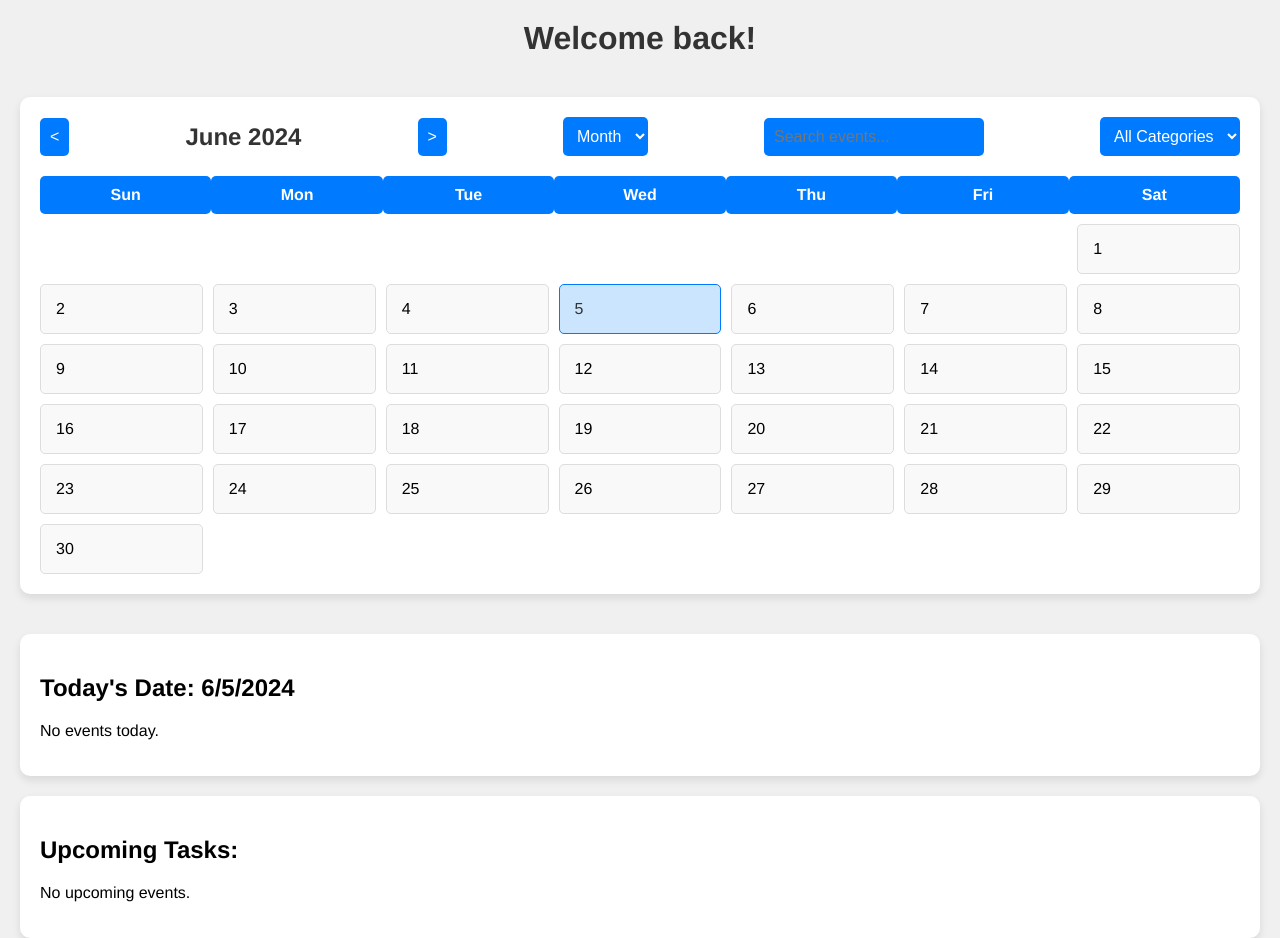
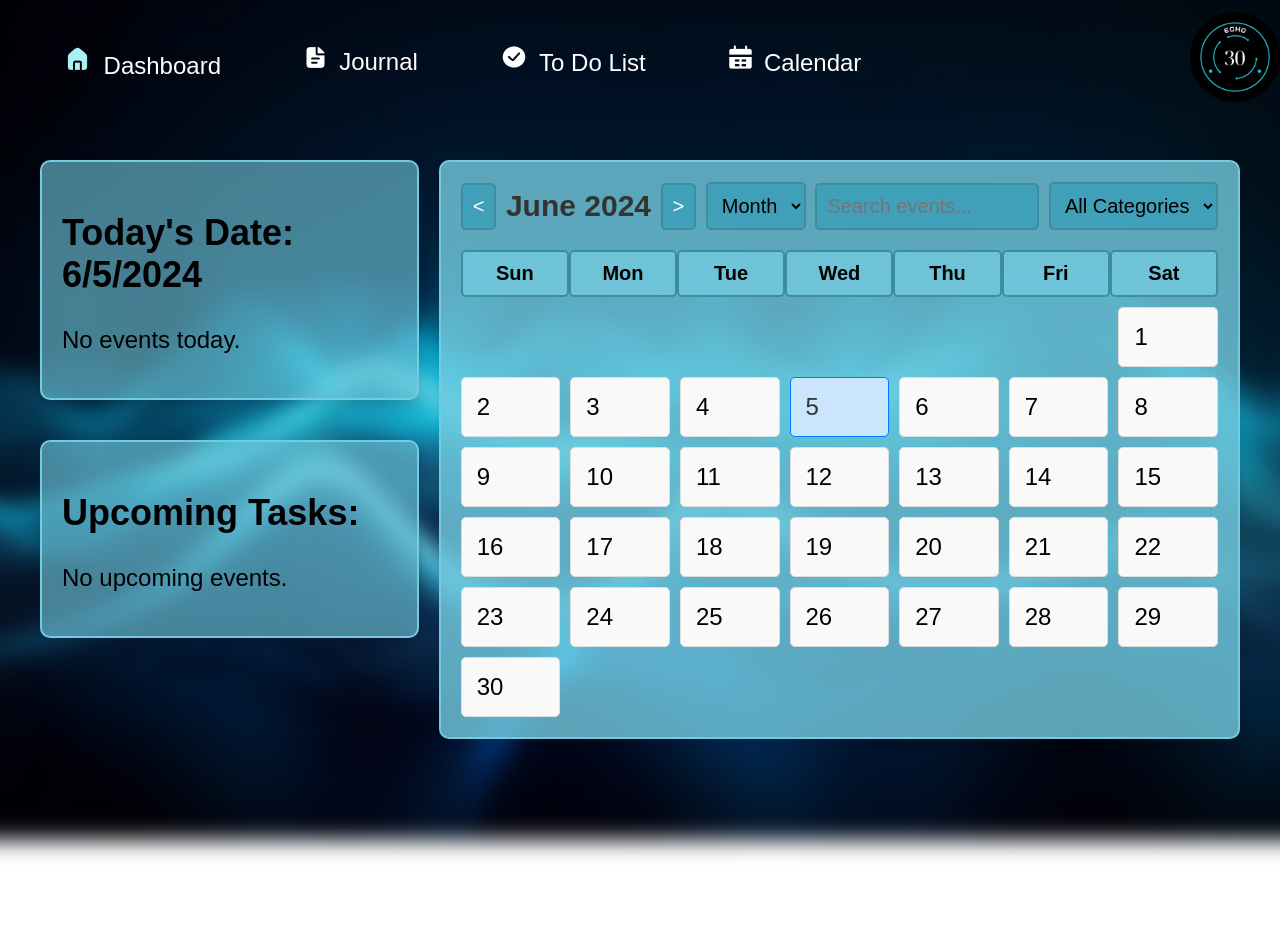
Before and after one commit to cse110-sp24-group30/cse110-sp24-group30, a plain HTML site: page calendar/calendar-page.html in a window 1280 px wide. After the commit the page ends 800 px from the top, so only its background shows below. Drawn offline with Linux system fonts and the light colour scheme.

Commit message:
Calendar UI

```diff
--- a/calendar/calendar-page.html
+++ b/calendar/calendar-page.html
@@ -5,12 +5,71 @@
     <meta name="viewport" content="width=device-width, initial-scale=1.0" />
     <title>Calendar</title>
     <link rel="stylesheet" href="./calendar-style.css" />
+    <link rel="Stylesheet" href="../assets/styles/main.css" />
     <script src="./calendar-app.js" defer></script>
   </head>
   <body>
-    <header>
+    <div class="background"></div>
+    <!-- <header>
       <h1 class="header-title">Welcome back!</h1>
-    </header>
+    </header> -->
+    <nav class="main-navbar">
+      <!-- Widgets -->
+      <section class="widgets">
+        <span class="nav-element"
+          ><a href="../source/index.html"
+            ><img
+              class="nav-icon"
+              src="../assets/icons/homeFillBlue.png"
+              alt="homeButton"
+            />Dashboard</a
+          ></span
+        >
+        <span class="nav-element"
+          ><a href="../journal/journal-page.html"
+            ><img
+              class="nav-icon"
+              src="../assets/icons/fileFillWhite.png"
+              alt="journalButton"
+            />Journal</a
+          ></span
+        >
+        <span class="nav-element"
+          ><a href="../to_do/to-do.html"
+            ><img
+              class="nav-icon"
+              src="../assets/icons/checkFillWhite.png"
+              alt="toDoButton"
+            />To Do List</a
+          ></span
+        >
+        <span class="nav-element"
+          ><a href="../calendar/calendar-page.html"
+            ><img
+              class="nav-icon"
+              src="../assets/icons/dateFillWhite.png"
+              alt="calendarButton"
+            />Calendar</a
+          ></span
+        >
+      </section>
+      <section class="logo">
+        <span id="team-logo"
+          ><img src="../assets/images/110Team30.png" />
+        </span>
+      </section>
+    </nav>
+    <div id="main-container">
+      <div id="left-column">
+        <section id="today-section">
+          <h2>Today's Date: <span id="today-date"></span></h2>
+          <div id="today-events"></div>
+        </section>
+        <section id="upcoming-tasks">
+          <h2>Upcoming Tasks: <span id="upcoming-date"></span></h2>
+          <div id="upcoming-events"></div>
+        </section>
+      </div>
       <main id="calendar-app">
         <div id="calendar-header">
           <button id="prev-month" class="nav-button">&lt;</button>
@@ -40,14 +99,8 @@
         </div>
         <div id="calendar-grid"></div>
       </main>
-    <section id="today-section">
-      <h2>Today's Date: <span id="today-date"></span></h2>
-      <div id="today-events"></div>
-    </section>
-    <section id="upcoming-tasks">
-      <h2>Upcoming Tasks: <span id="upcoming-date"></span></h2>
-      <div id="upcoming-events"></div>
-    </section>
+    </div>
+
     <div id="event-modal" class="modal">
       <div class="modal-content">
         <span class="close-button">&times;</span>
--- a/calendar/calendar-style.css
+++ b/calendar/calendar-style.css
@@ -4,11 +4,21 @@ body {
   font-family: "Helvetica Neue", Arial, sans-serif;
   margin: 0;
   padding: 0;
-  background-color: #f0f0f0;
   display: flex;
   flex-direction: column;
   align-items: center;
   height: 100vh;
+}
+
+.background {
+  width: 100%;
+  height: 100%;
+  position: fixed;
+  background-image: url("../assets/images/blueWaveBackground.jpeg");
+  background-size: cover;
+  filter: blur(10px);
+  transform: scale(1.1); /* removes white frame*/
+  z-index: -1;
 }
 
 .header-title {
@@ -18,14 +28,36 @@ body {
   color: #333;
 }
 
+#main-container {
+  display: flex;
+  width: 100%;
+  max-width: 1200px;
+  margin: 20px;
+  gap: 20px;
+}
+
+#left-column {
+  flex: 1;
+  display: flex;
+  width: 15%;
+  flex-direction: column;
+  gap: 20px;
+
+  /* border: #007bff, solid, 1px; */
+}
+
 #calendar-app {
-  max-width: 1200px;
-  width: 100%;
+  flex: 2;
+  max-width: 800px;
+  width: 80%;
   margin: 20px auto;
   padding: 20px;
-  background-color: #fff;
+  background-color: rgb(116, 203, 223, 0.80);
+  border: 2px solid #74cbdf;
   border-radius: 10px;
   box-shadow: 0 4px 8px rgba(0, 0, 0, 0.1);
+
+  /* border: #007bff, solid, 1px; */
 }
 
 #calendar-header {
@@ -33,6 +65,7 @@ body {
   justify-content: space-between;
   align-items: center;
   margin-bottom: 20px;
+  font-size: 15pt;
 }
 
 #calendar-header h2 {
@@ -42,9 +75,9 @@ body {
 }
 
 .nav-button {
-  background-color: #007bff;
+  background-color: rgba(32, 154, 182, 0.47);
+  border: 2px solid #3e8d9f;
   color: white;
-  border: none;
   border-radius: 5px;
   padding: 10px;
   cursor: pointer;
@@ -53,9 +86,9 @@ body {
 
 .view-selector,
 #search-bar {
-  background-color: #007bff;
-  color: white;
-  border: none;
+  background-color: rgba(32, 154, 182, 0.47);
+  color: black;
+  border: 2px solid #3e8d9f;
   border-radius: 5px;
   padding: 10px;
   cursor: pointer;
@@ -76,9 +109,11 @@ body {
 
 .day-header {
   padding: 10px;
-  background-color: #007bff;
-  color: white;
+  background-color: rgb(116, 203, 223, 0.80);
+  border: 2px solid #3e8d9f;
+  color: black;
   border-radius: 5px;
+  font-size: 15pt;
 }
 
 #calendar-grid {
@@ -186,10 +221,9 @@ body {
 
 #today-section {
   margin-top: 20px;
-  width: 100%;
-  max-width: 1200px;
   padding: 20px;
-  background-color: #fff;
+  background-color: rgb(116, 203, 223, 0.60);
+  border: 2px solid #74cbdf;
   border-radius: 10px;
   box-shadow: 0 4px 8px rgba(0, 0, 0, 0.1);
 }
@@ -205,10 +239,9 @@ body {
 
 #upcoming-tasks {
   margin-top: 20px;
-  width: 100%;
-  max-width: 1200px;
   padding: 20px;
-  background-color: #fff;
+  background-color: rgb(116, 203, 223, 0.60);
+  border: 2px solid #74cbdf;
   border-radius: 10px;
   box-shadow: 0 4px 8px rgba(0, 0, 0, 0.1);
 }
@@ -244,9 +277,9 @@ body {
 
 /* Added styles for category filter dropdown */
 .category-filter {
-  background-color: #007bff;
-  color: white;
-  border: none;
+  background-color: rgba(32, 154, 182, 0.47);
+  color: black;
+  border: 2px solid #3e8d9f;
   border-radius: 5px;
   padding: 10px;
   cursor: pointer;
```
Lines whose indentation alone changed are shown as unchanged.
